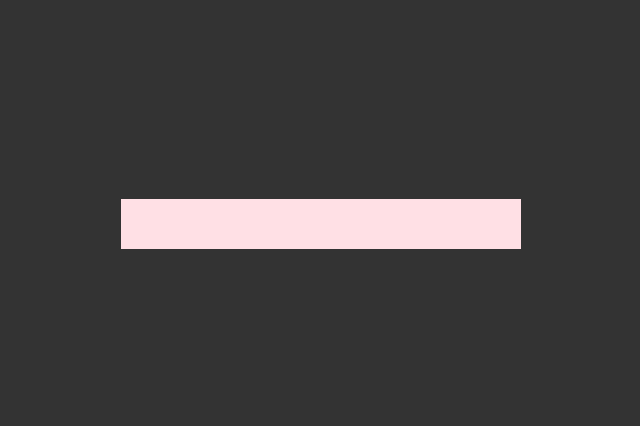
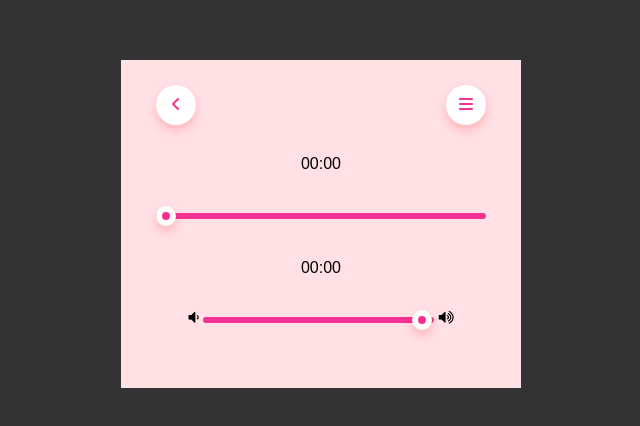
Before and after one commit to aaryak4554/basic-music-player, a plain HTML site: page index.html in a window 1280 px wide. Shown: the part 176-602 px from the top of the page, without its empty margins (319-959 px from the left). Drawn offline with Linux system fonts and the light colour scheme.

Commit message:
add sliders

```diff
--- a/index.html
+++ b/index.html
@@ -11,6 +11,10 @@
         <meta name="description" content="">
         <meta name="viewport" content="width=device-width, initial-scale=1">
         <link rel="stylesheet" href="style.css">
+        <script src="https://kit.fontawesome.com/d92c17fb17.js" crossorigin="anonymous"></script>
+        <link rel="shortcut icon" href="images/favicon.ico" type="image/x-icon">
+        <link rel="stylesheet" href="https://cdnjs.cloudflare.com/ajax/libs/font-awesome/5.13.0/css/all.min.css">
+        <link rel="stylesheet" href="https://cdnjs.cloudflare.com/ajax/libs/font-awesome/4.7.0/css/font-awesome.min.css">
     </head>
     <body>
         <!--[if lt IE 7]>
@@ -18,9 +22,38 @@
         <![endif]-->
         <div class="container">
             <div class="music-player">
-
+                <nav>
+                    <div class="circle">
+                        <i class="fa-solid fa-angle-left"></i>
+                    </div>
+                    <div class="circle">
+                        <i class="fa-solid fa-bars"></i>
+                    </div>
+                </nav>
+                <div class="slider">
+                    <div class="current-time">00:00</div>
+                    <input
+                        class="seek-slider"
+                        type="range"
+                        min="1"
+                        max="100"
+                        value="0"
+                        onchange="seekTo()">
+                    <div class="total-duration">00:00</div>
+                </div>
+                <div class="slider">
+                    <i class="fa fa-volume-down"></i>
+                    <input
+                        class="volume-slider"
+                        type="range"
+                        min="1"
+                        max="100"
+                        value="99"
+                        onchange="setVolume()">
+                    <i class="fa fa-volume-up"></i>
+                </div>
             </div>
         </div>
-        <script src="" async defer></script>
+        <script src="script.js" async defer></script>
     </body>
 </html>
--- a/style.css
+++ b/style.css
@@ -19,3 +19,65 @@
     padding: 25px 35px;
     text-align: center;
 }
+nav{
+    display: flex;
+    justify-content: space-between;
+    margin-bottom: 30px;
+}
+nav .circle{
+    width: 40px;
+    height: 40px;
+    line-height: 40px;
+    background: #fff;
+    color: #f53192;
+    box-shadow: 0px 5px 10px rgba(255,26,26,0.22);
+    border-radius: 50%;
+    -webkit-border-radius: 50%;
+    -moz-border-radius: 50%;
+    -ms-border-radius: 50%;
+    -o-border-radius: 50%;
+}
+.seek-slider{
+    -webkit-appearance: none;
+    width: 100%;
+    height: 6px;
+    background:#f53192;
+    cursor: pointer;
+    margin: 40px 0;
+    border-radius: 4px;
+    -webkit-border-radius: 4px;
+    -moz-border-radius: 4px;
+    -ms-border-radius: 4px;
+    -o-border-radius: 4px;
+}
+.seek-slider::-webkit-slider-thumb{
+    -webkit-appearance: none;
+    width: 20px;
+    height: 20px;
+    background:#f53192;
+    border: 6px solid #fff;
+    box-shadow: 0px 5px 10px rgba(255,26,26,0.22);
+    border-radius: 50%;
+}
+.volume-slider{
+    -webkit-appearance: none;
+    width: 70%;
+    height: 6px;
+    background:#f53192;
+    cursor: pointer;
+    margin: 40px 0;
+    border-radius: 4px;
+    -webkit-border-radius: 4px;
+    -moz-border-radius: 4px;
+    -ms-border-radius: 4px;
+    -o-border-radius: 4px;
+}
+.volume-slider::-webkit-slider-thumb{
+    -webkit-appearance: none;
+    width: 20px;
+    height: 20px;
+    background:#f53192;
+    border: 6px solid #fff;
+    box-shadow: 0px 5px 10px rgba(255,26,26,0.22);
+    border-radius: 50%;
+}
```
Also changed, not shown: script.js (added).
